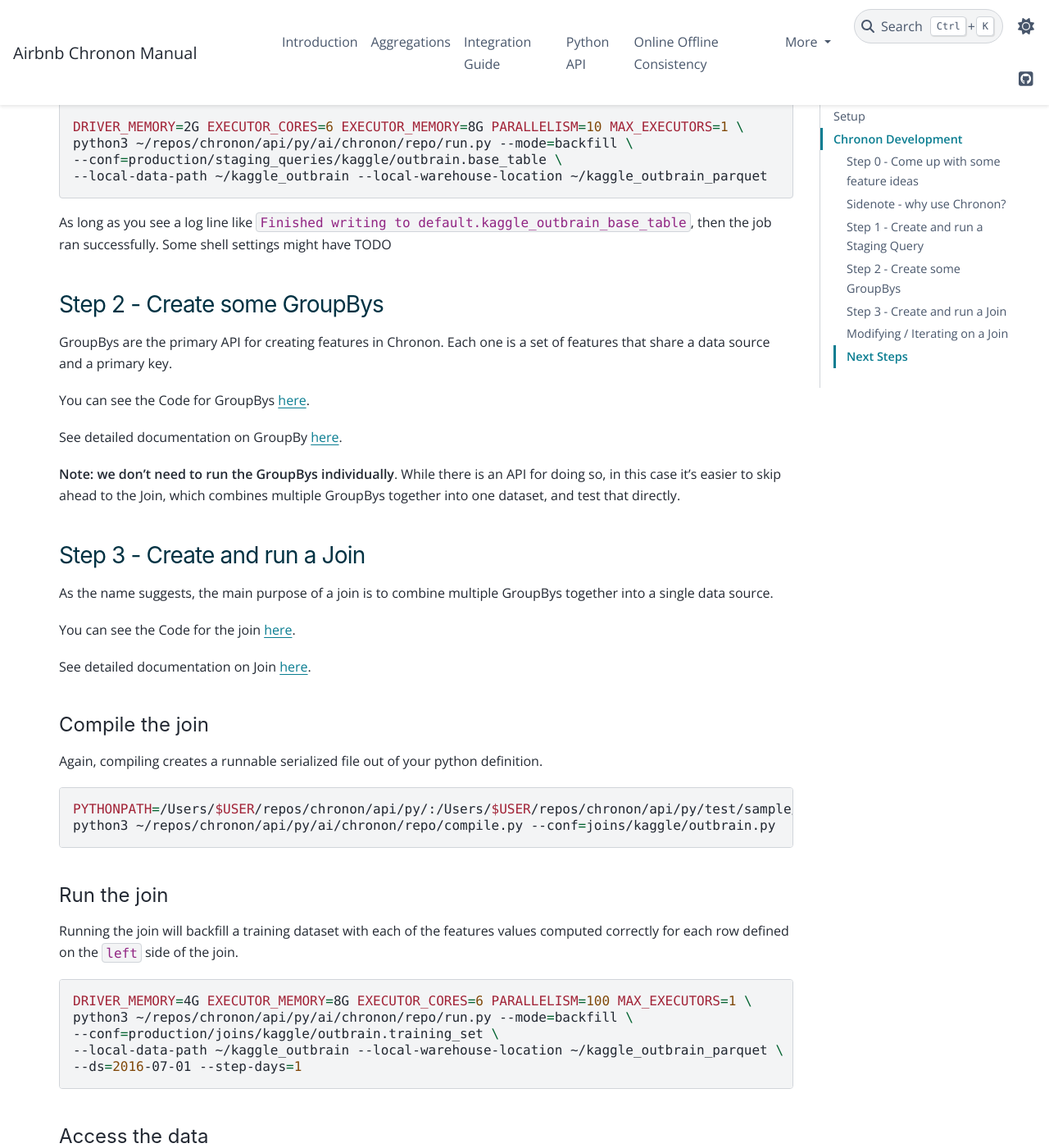
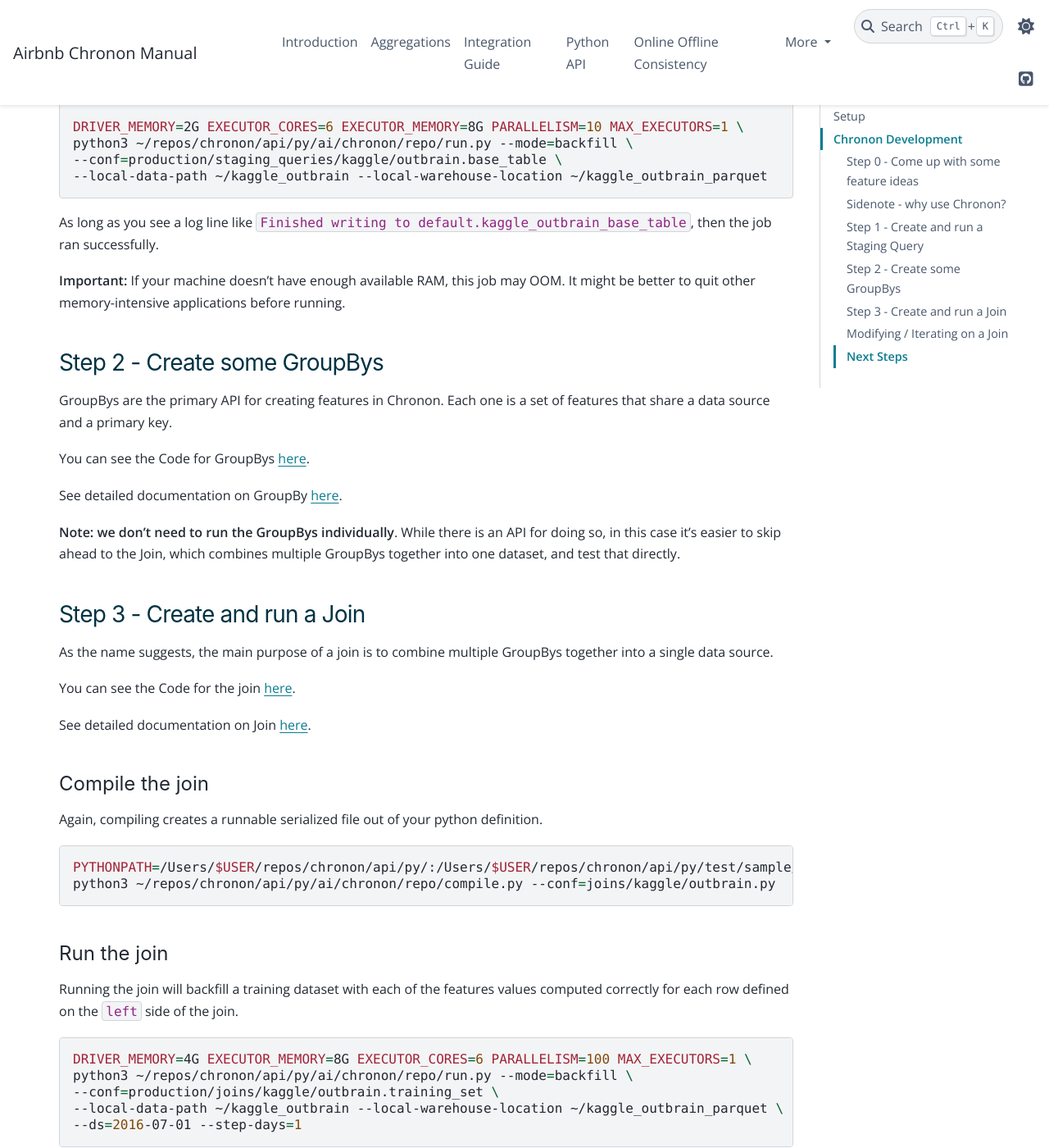
Before and after one commit to airbnb/chronon, a Sphinx documentation site: the page built from docs/source/Kaggle_Outbrain.md, in a window 1280 px wide and 1400 px high, scrolled down 3550 px. Shown: the whole window at 82% size. Built offline with Sphinx 7.4.7 and the PyData theme 0.15.4, drawn with Linux system fonts in a browser that asks for light colours; some of the changed text lies outside the part shown.

Commit message:
Improving demo readme

````diff
--- a/docs/source/Kaggle_Outbrain.md
+++ b/docs/source/Kaggle_Outbrain.md
@@ -98,6 +98,7 @@
 #### Run the staging query
 
 Now that we have our compiled file, we can pass it into the `run.py` runner which will execute the SQL and produce an output table for us to use next.
+
 ```shell
 mkdir ~/kaggle_outbrain
 
@@ -107,7 +108,9 @@
 --local-data-path ~/kaggle_outbrain --local-warehouse-location ~/kaggle_outbrain_parquet
 ```
 
-As long as you see a log line like `Finished writing to default.kaggle_outbrain_base_table`, then the job ran successfully. Some shell settings might have TODO
+As long as you see a log line like `Finished writing to default.kaggle_outbrain_base_table`, then the job ran successfully.
+
+**Important:** If your machine doesn't have enough available RAM, this job may OOM. It might be better to quit other memory-intensive applications before running.
 
 ### Step 2 - Create some GroupBys
 
@@ -145,6 +148,9 @@
 --local-data-path ~/kaggle_outbrain --local-warehouse-location ~/kaggle_outbrain_parquet \
 --ds=2016-07-01 --step-days=1
 ```
+
+**Important:** If your machine doesn't have enough available RAM, this job may OOM. It might be better to quit other memory-intensive applications before running.
+
 
 #### Access the data
 You can now see the parquet data here.
````
